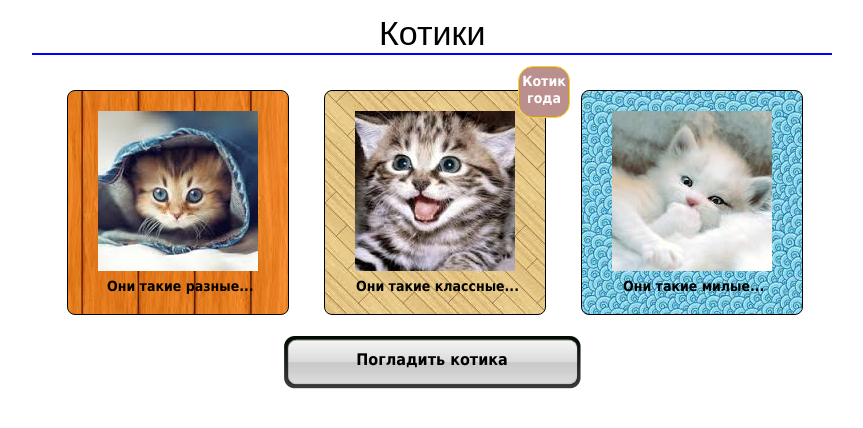
After one commit to Lexaros/Lex_alex_repository, a PHP site: page /task11.html in a window 1280 px wide. The commit adds this page. Shown: the top 428 px of the page, without its empty margins (208-1071 px from the left). Run offline with PHP 8.4, Linux system fonts and the light colour scheme.

Commit message:
update 3

```diff
--- /dev/null
+++ b/css/style11.css
@@ -0,0 +1,119 @@
+*
+{
+    margin: 0;
+    padding: 0;
+}
+
+.center
+{
+    margin: 0 auto;
+}
+
+.main
+{
+    font: bold 14px/17px Tahoma;
+    width: 800px;
+}
+
+.title_blue
+{
+    margin: 14px 0 0 0;
+    border-bottom: 2px solid blue;
+    padding-left: 347px;
+    font: 34px Arial;
+    width: 453px;
+}
+
+.cat_hub
+{
+    padding: 35px 0 0 35px;
+}
+
+.clear
+{
+    clear: both;
+}
+
+.container_cat
+{
+    width: 220px;
+    height: 203px;
+    border: 1px solid black;
+    margin: 0 35px 0 0;
+    padding-top: 20px;
+    text-align: center;
+    float: left;
+    border-radius: 8px;
+}
+
+.cat1
+{
+    background: url("../images/texture1.jpg");
+}
+
+.cat2
+{
+    background: url("../images/texture3.jpg");
+}
+
+.cat3
+{
+    background: url("../images/texture2.jpg");
+    margin-right: 0;
+}
+
+.cat_year_hub
+{
+    position: relative;
+    left: 100%;
+    color: #FFFFFF;
+}
+
+.cat_year
+{
+    height: 44px;
+    width: 50px;
+    background-color: #BC8F8F;
+    border: 1px solid #FFD700;
+    position: absolute;
+    left: -27px;
+    top: -45px;
+    border-radius: 15px;
+    padding: 6px 0 0 0;
+}
+
+.container_cat p
+{
+	text-align: left;
+    margin: 3px 0 0 39px;
+}
+
+.cat2 p
+{
+    margin-left: 31px;
+}
+
+.cat3 p
+{
+    margin-left: 41px;
+}
+
+.button_cat
+{
+    height: 44px;
+    width: 298px;
+    background: url("../images/button.png") no-repeat;
+    padding-top: 15px;
+    text-align: center;
+    margin: 20px auto 0;
+}
+
+.button_cat:hover
+{
+    background: url("../images/button-over.png") no-repeat;
+}
+
+.button_cat span
+{
+    font: bold 16px/19px Tahoma
+}
--- /dev/null
+++ b/data/Alexeijanalov@gmail.com.txt
@@ -0,0 +1,4 @@
+Email:Alexeijanalov@gmail.com
+First Name:alexei
+Last Name:Janalov
+Age:17
--- /dev/null
+++ b/task11.html
@@ -0,0 +1,36 @@
+<!DOCTYPE html>
+<html lang="en">
+<head>
+  <meta charset="utf-8">
+  <title>Котики</title>
+  <link rel="stylesheet" href="css/style11.css" type="text/css"/>
+</head>
+<body class="center">
+  <div class="main center">
+    <h1 class="title_blue">Котики</h1>
+    <div class="cat_hub">
+      <div class="container_cat cat1">
+        <img src="./images/cat1.jpg" alt="Котик" >
+        <p>Они такие разные...</p>
+      </div>
+      <div class="container_cat cat2">
+        <div class="cat_year_hub">
+          <div class="cat_year">
+            <span>Котик года</span>
+          </div>
+        </div>
+        <img src="./images/cat2.jpg" alt="Котик">
+        <p>Они такие классные...</p>
+      </div>
+      <div class="container_cat cat3">
+        <img src="./images/cat3.jpg" alt="Котик">
+        <p>Они такие милые...</p>
+      </div>
+    </div>
+    <div class="clear"></div>
+    <div class="button_cat">
+      <span>Погладить котика</span>
+    </div>
+  </div>
+</body>
+</html>
--- a/task7.html
+++ b/task7.html
@@ -10,7 +10,7 @@
     <h1>OUR BENEFITS</h1>
   </div>
   <div class="sub_header_checkbox">
-    <div class="indent">Lorem ipsum dolor sit amet, consectetur adipiscing elit. Pellentesque quis nulla id orci malesuada porta posuere quis massa.</div>
+    <div class="indent_2">Lorem ipsum dolor sit amet, consectetur adipiscing elit. Pellentesque quis nulla id orci malesuada porta posuere quis massa.</div>
   </div>
   <div class="sub_header_checkbox">
     <div class="indent">Nunc vitae purus non augue scelerisque ultricies vitae et velit. Sed vitae lectus id sem lobortis scelerisque. Rpaesent eget consequat</div>
```
Also changed, not shown: css/Style8.css (added, +77 -0 lines), css/index10.css (added, +53 -0 lines), css/index9.css (added, +114 -0 lines), css/style10.css (added, +28 -0 lines), css/style12.css (added, +41 -0 lines), css/style7.css (+5 -4 lines), css/style9.css (added, +38 -0 lines), task10.html (added, +20 -0 lines), task12.html (added, +29 -0 lines), task8.html (added, +34 -0 lines), task9.html (added, +37 -0 lines), images/address.png (added), images/email.png (added), images/mobile.png (added), 1 more files.
